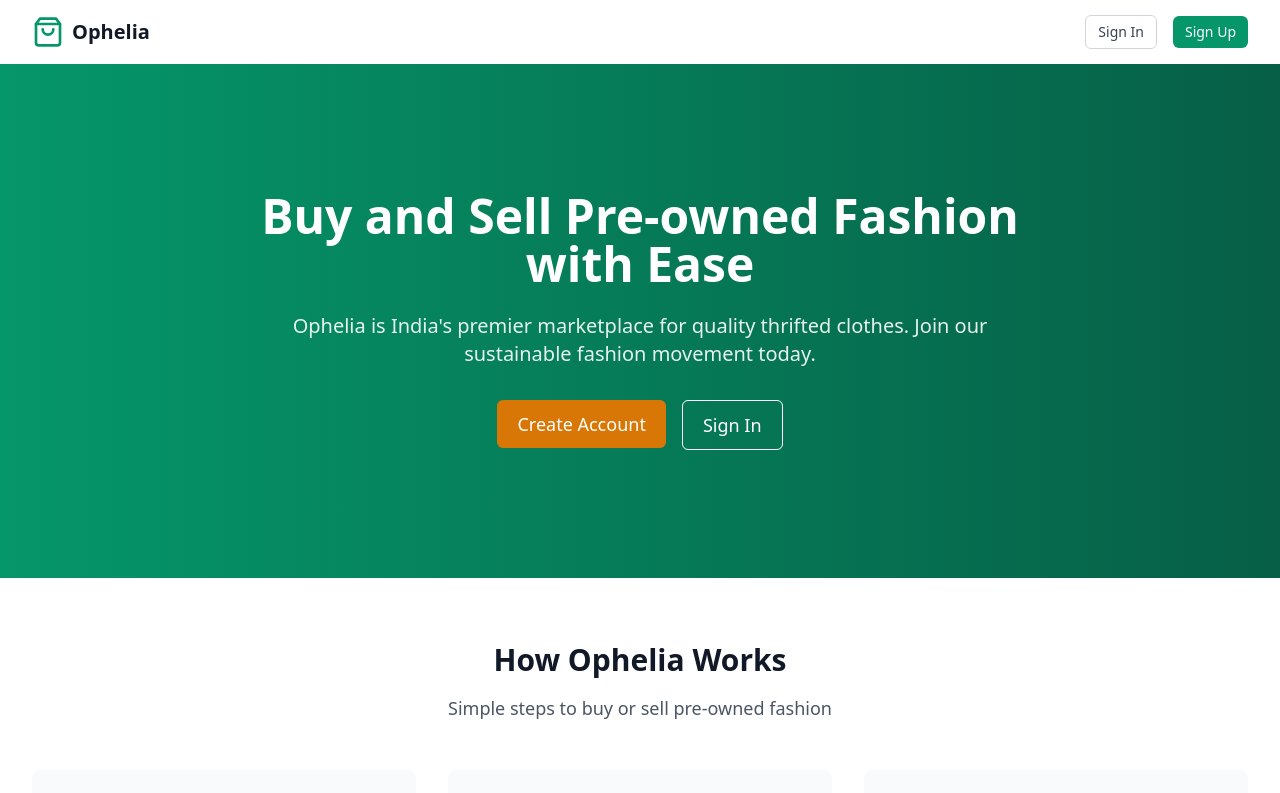
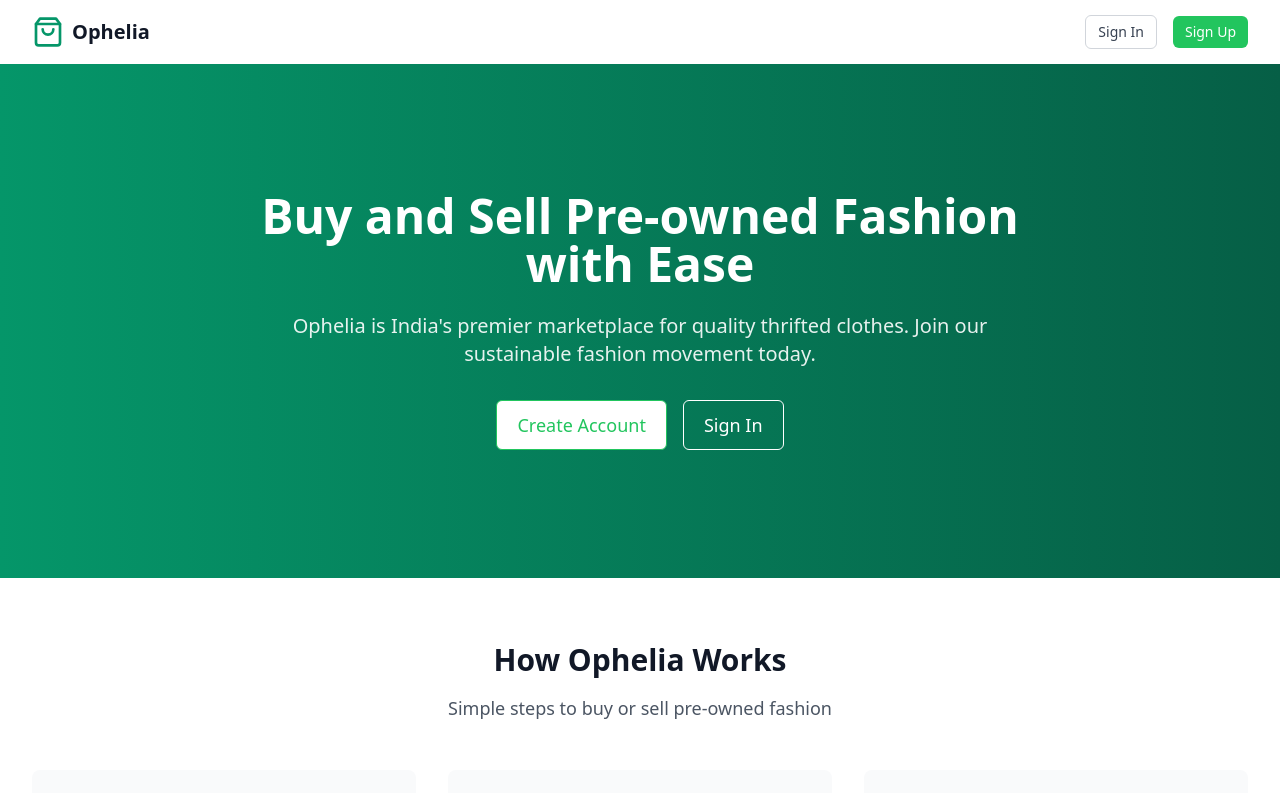
Before and after one commit to bibhalgithub/ophelia, a React (Vite) app: page / in a window 1280 px wide. Shown: the top 793 px of the page. Built offline with nearby package versions, Linux system fonts and the light colour scheme; no server answers.

Commit message:
Add files via upload

```diff
--- a/src/components/ui/Button.tsx
+++ b/src/components/ui/Button.tsx
@@ -26,8 +26,8 @@ const Button: React.FC<ButtonProps> = ({
   const baseStyles = 'rounded-md font-medium transition-colors focus:outline-none focus:ring-2 focus:ring-offset-2';
 
   const variantStyles = {
-    primary: 'bg-emerald-600 text-white hover:bg-emerald-700 focus:ring-emerald-500',
-    secondary: 'bg-amber-600 text-white hover:bg-amber-700 focus:ring-amber-500',
+    primary: 'bg-green-500 text-white hover:bg-green-600 focus:ring-emerald-500',
+    secondary: 'bg-white text-green-500 border border-green-500 hover:bg-green-50 focus:ring-amber-500',
     outline: 'border border-gray-300 bg-transparent text-gray-700 hover:bg-gray-50 focus:ring-gray-500',
     ghost: 'bg-transparent text-gray-700 hover:bg-gray-100 focus:ring-gray-500',
     danger: 'bg-red-600 text-white hover:bg-red-700 focus:ring-red-500',
```
